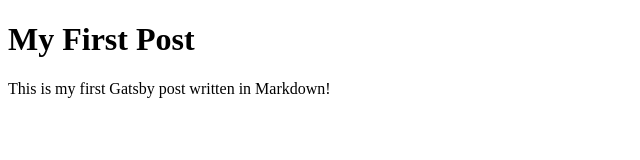
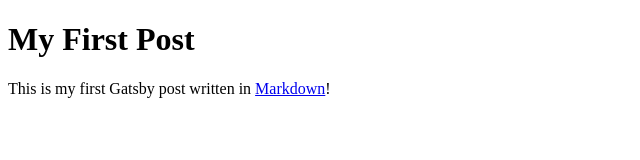
Before and after one commit to alex-rogov/gatsby-forestry-cloudinary, a Gatsby site: page /my-first-post/ in a window 1280 px wide. Shown: the full height of the page, 0-640 px from the left. Built offline with nearby package versions, Linux system fonts and the light colour scheme; Gatsby itself is replaced by a stand-in of ours.

Commit message:
Update from Forestry.io Alex Rogov updated src/content/my-first-post.md

```diff
--- a/src/content/my-first-post.md
+++ b/src/content/my-first-post.md
@@ -14,4 +14,4 @@
   related_post: content/sdds.md
 
 ---
-This is my first Gatsby post written in Markdown!
+This is my first Gatsby post written in [Markdown](sdds)!
```
Also changed, not shown: .forestry/settings.yml.
